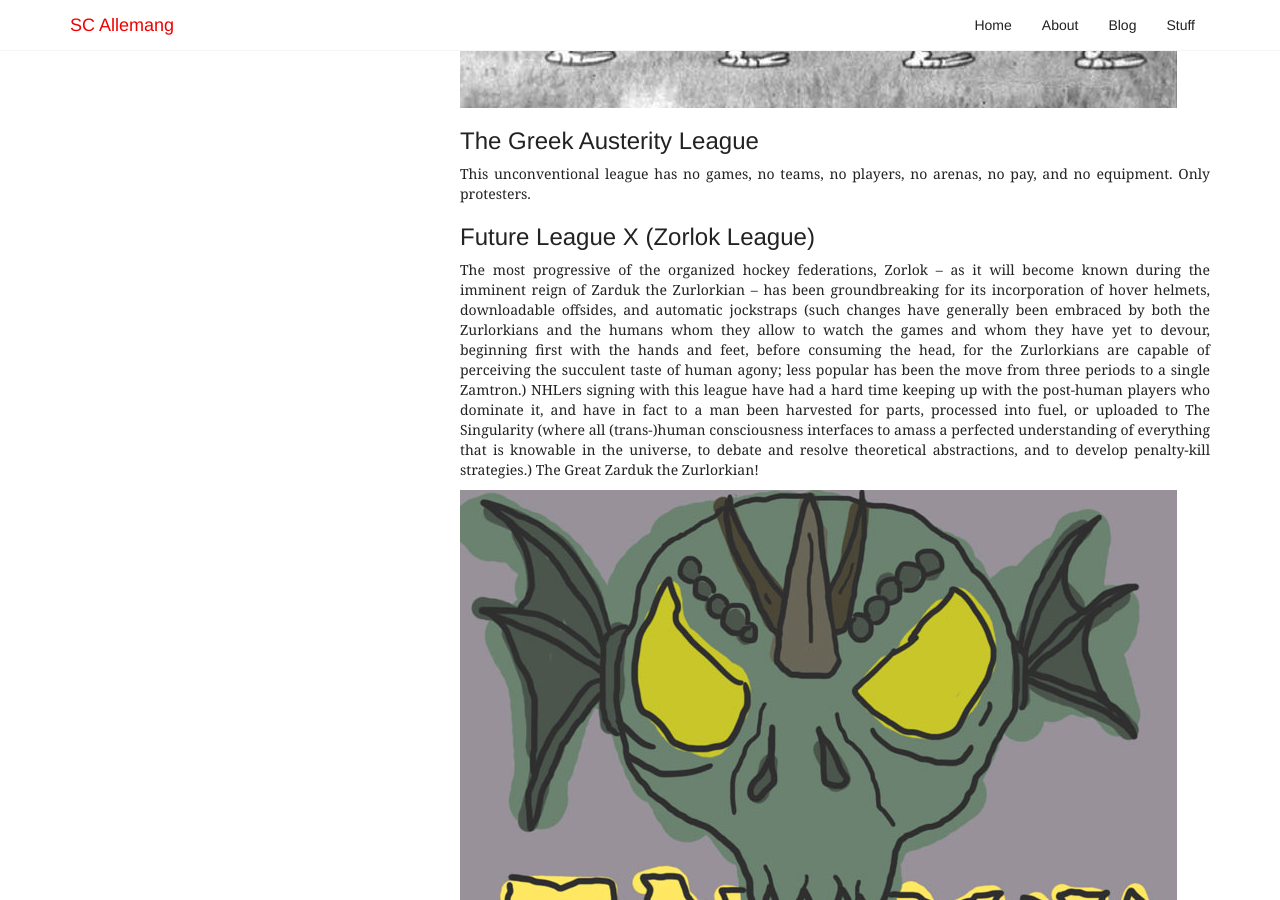
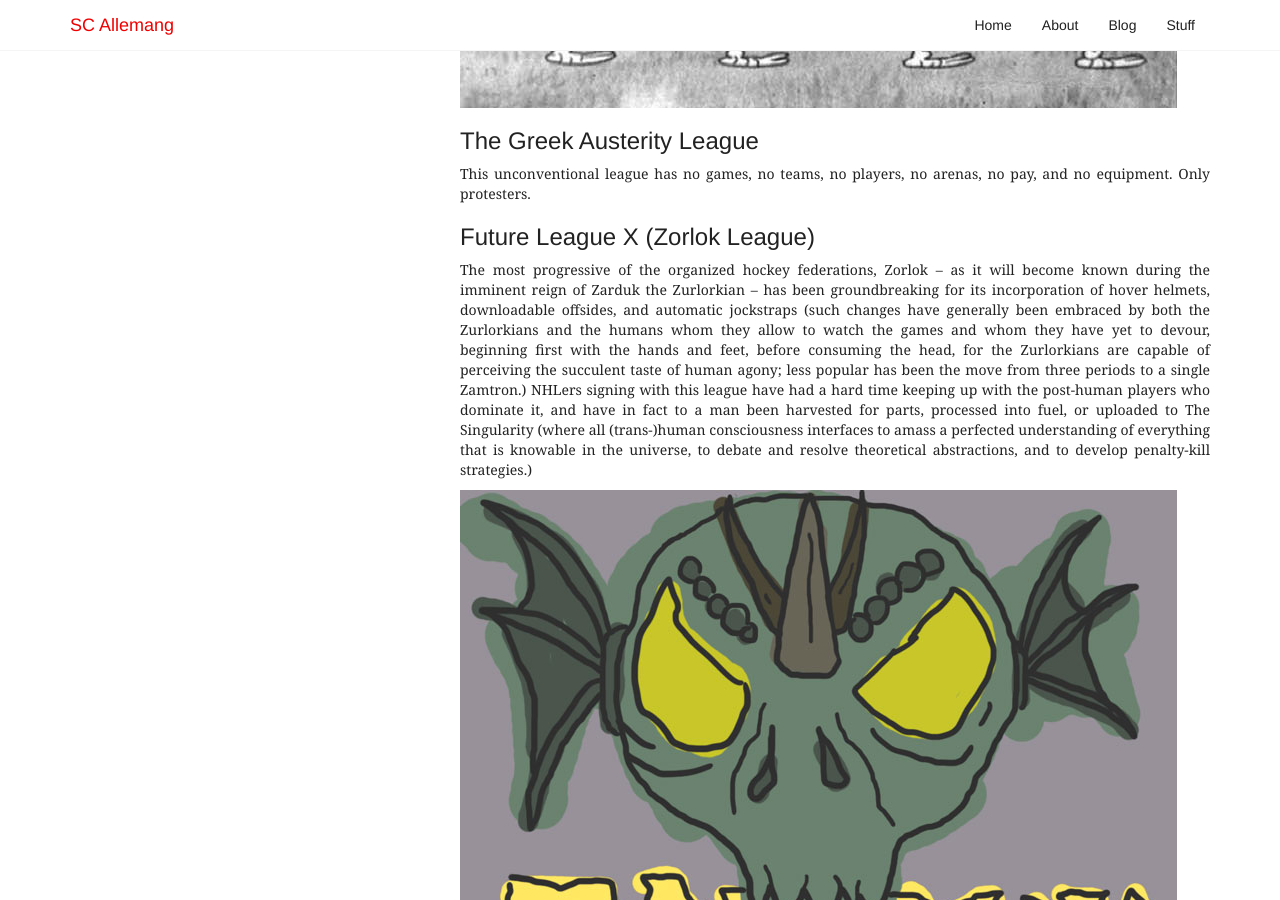
Before and after one commit to scallemang/-OLD_scallemang.github.io, a Jekyll site: the page built from _posts/2012-11-17-the-nhl-lockout-how-the-players-are-responding.markdown, in a window 1280 px wide and 900 px high, scrolled down 2574 px. Built offline with Jekyll 4.4.1, drawn with Linux system fonts in a browser that asks for light colours; nearby versions of some CDN libraries.

Commit message:
Fixed typo.

```diff
--- a/_posts/2012-11-17-the-nhl-lockout-how-the-players-are-responding.markdown
+++ b/_posts/2012-11-17-the-nhl-lockout-how-the-players-are-responding.markdown
@@ -39,7 +39,6 @@ This unconventional league has no games, no teams, no players, no arenas, no pay
 ### Future League X (Zorlok League)
 
 The most progressive of the organized hockey federations, Zorlok – as it will become known during the imminent reign of Zarduk the Zurlorkian – has been groundbreaking for its incorporation of hover helmets, downloadable offsides, and automatic jockstraps (such changes have generally been embraced by both the Zurlorkians and the humans whom they allow to watch the games and whom they have yet to devour, beginning first with the hands and feet, before consuming the head, for the Zurlorkians are capable of perceiving the succulent taste of human agony; less popular has been the move from three periods to a single Zamtron.)  NHLers signing with this league have had a hard time keeping up with the post-human players who dominate it, and have in fact to a man been harvested for parts, processed into fuel, or uploaded to The Singularity (where all (trans-)human consciousness interfaces to amass a perfected understanding of everything that is knowable in the universe, to debate and resolve theoretical abstractions, and to develop penalty-kill strategies.)
-The Great Zarduk the Zurlorkian!
 
 ![ZARDUK LIVES! ZARDUK IS COMING!](/img/reduced-size/zarduk.jpg)
 
```
